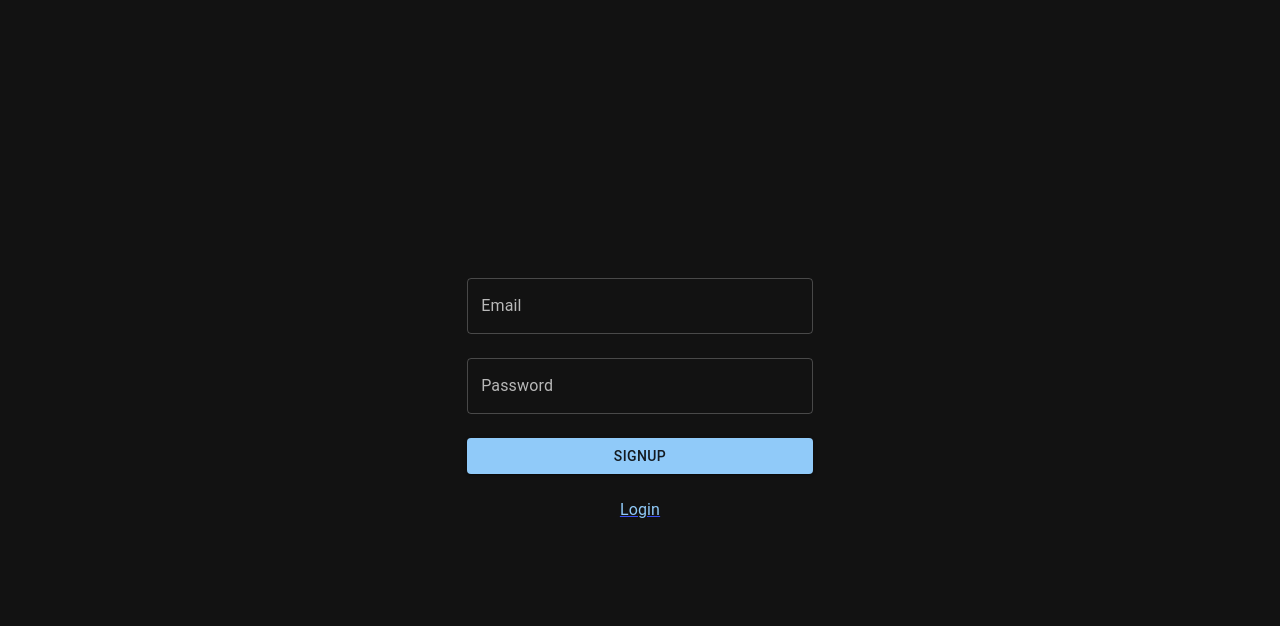
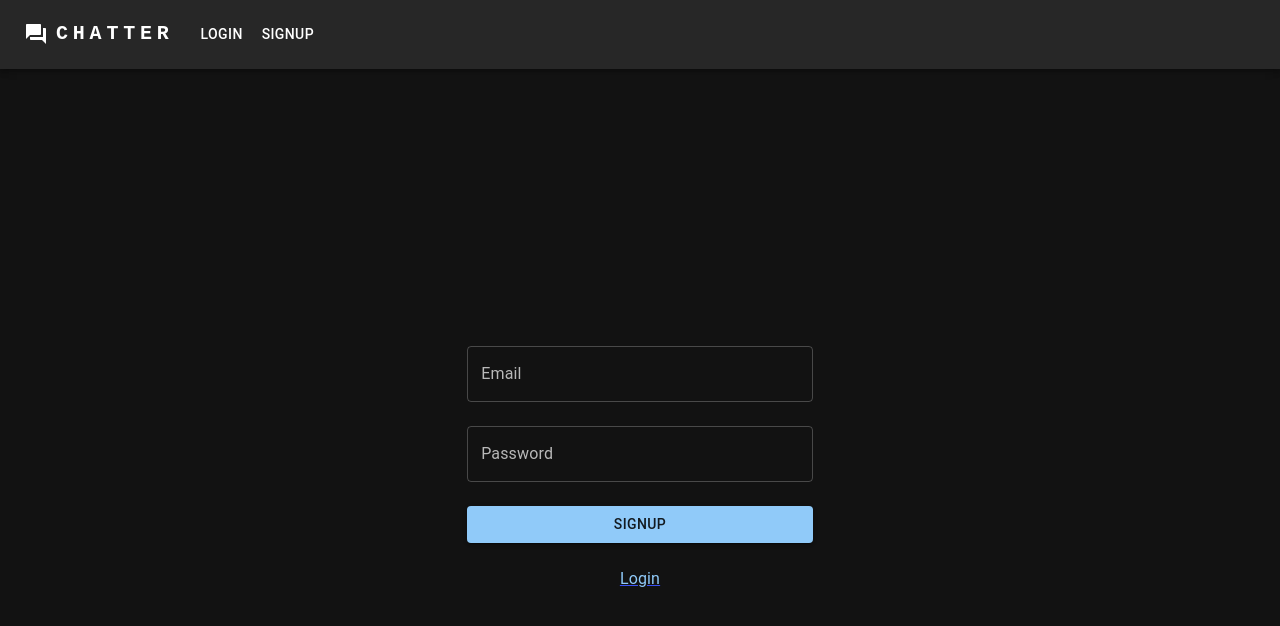
Before and after one commit to abarena/chatter-ui, a React (Create React App) app: page /signup in a window 1280 px wide. Shown: the top 626 px of the page. Built offline with nearby package versions, Linux system fonts and the light colour scheme; no server answers.

Commit message:
Implement  Hader, Navigation and Branding components and mobile versions

```diff
--- a/src/App.tsx
+++ b/src/App.tsx
@@ -4,6 +4,8 @@ import router from "./components/Routes";
 import { ApolloProvider } from "@apollo/client";
 import client from "./constants/apollo-client";
 import Guard from "./components/auth/Guard";
+import Header from "./components/header/Header";
+import Snackbar from "./components/snackbar/Snackbar";
 
 const darkTheme = createTheme({
   palette: {
@@ -14,12 +16,14 @@ const darkTheme = createTheme({
 const App = () => {
   return <ApolloProvider client={client}>
       <ThemeProvider theme={darkTheme}>
-      <CssBaseline />
+      <CssBaseline/>
+      <Header/>
         <Container>
           <Guard>
-            <RouterProvider router={router} />
+            <RouterProvider router={router}/>
           </Guard>
         </Container>
+        <Snackbar/>
     </ThemeProvider>
   </ApolloProvider>
 }
--- /dev/null
+++ b/src/components/header/Branding.tsx
@@ -0,0 +1,28 @@
+import ForumIcon from '@mui/icons-material/Forum';
+import Typography from '@mui/material/Typography';
+import router from '../Routes';
+
+const Branding = () => {
+  return <>
+    <ForumIcon sx={{ display: { xs: 'none', md: 'flex' }, mr: 1 }} />
+    <Typography
+      variant="h6"
+      noWrap
+      onClick={() => router.navigate("/")}
+      sx={{
+        mr: 2,
+        display: { xs: 'none', md: 'flex' },
+        fontFamily: 'monospace',
+        fontWeight: 700,
+        cursor: 'pointer',
+        letterSpacing: '.3rem',
+        color: 'inherit',
+        textDecoration: 'none',
+      }}
+    >
+      CHATTER
+    </Typography>
+  </>
+}
+
+export default Branding
--- /dev/null
+++ b/src/components/header/Header.tsx
@@ -0,0 +1,48 @@
+import AppBar from '@mui/material/AppBar';
+import Toolbar from '@mui/material/Toolbar';
+import Container from '@mui/material/Container';
+import Branding from './Branding';
+import MobileNavigation from './mobile/MobileNavigation';
+import MobileBranding from './mobile/MobileBranding';
+import Navigation from './Navigation';
+import Settings from './Settings';
+import { useReactiveVar } from '@apollo/client';
+import { authenticatedVar } from '../../constants/authenticated';
+import { Page } from '../../interfaces/page.interface';
+
+
+const pages: Page[] = [
+  {
+    title: "Home",
+    path: "/"
+  },
+];
+
+const unauthenticatedPages: Page[] = [
+  {
+    title: "Login",
+    path: "/login"
+  },
+  {
+    title: "Signup",
+    path: "/signup"
+  }
+];
+
+const Header = () => {
+  const authenticated = useReactiveVar(authenticatedVar);
+  return (
+    <AppBar position="static">
+      <Container maxWidth="xl">
+        <Toolbar disableGutters>
+          <Branding />
+          <MobileNavigation pages={authenticated ? pages : unauthenticatedPages} />
+          <MobileBranding />
+          <Navigation pages={authenticated ? pages : unauthenticatedPages} />
+          {authenticated && <Settings/>}
+        </Toolbar>
+      </Container>
+    </AppBar>
+  );
+}
+export default Header;
--- /dev/null
+++ b/src/components/header/Navigation.tsx
@@ -0,0 +1,25 @@
+
+import Box from '@mui/material/Box';
+import Button from '@mui/material/Button';
+import { Page } from '../../interfaces/page.interface';
+import router from '../Routes';
+
+interface NavigationProps {
+  pages: Page[]
+}
+
+const Navigation = ({ pages }: NavigationProps) => {
+  return <Box sx={{ flexGrow: 1, display: { xs: 'none', md: 'flex' } }}>
+    {pages.map((page) => (
+      <Button
+        key={page.title}
+        onClick={() => router.navigate(page.path)}
+        sx={{ my: 2, color: 'white', display: 'block' }}
+      >
+        {page.title}
+      </Button>
+    ))}
+  </Box>
+}
+
+export default Navigation
--- /dev/null
+++ b/src/components/header/Settings.tsx
@@ -0,0 +1,65 @@
+import { useState, MouseEvent } from 'react';
+import Box from '@mui/material/Box';
+import IconButton from '@mui/material/IconButton';
+import Typography from '@mui/material/Typography';
+import Menu from '@mui/material/Menu';
+import Avatar from '@mui/material/Avatar';
+import Tooltip from '@mui/material/Tooltip';
+import MenuItem from '@mui/material/MenuItem';
+import { useLogout } from '../../hooks/useLogout';
+import { onLogout } from '../../utils/logout';
+import { snackVar } from '../../constants/snack';
+import { UNKNOWN_ERROR_SNACK_MESSAGE } from '../../constants/errors';
+
+const Settings = () => {
+    const [anchorElUser, setAnchorElUser] = useState<null | HTMLElement>(null);
+    const { logout } = useLogout();
+
+    const handleOpenUserMenu = (event: MouseEvent<HTMLElement>) => {
+      setAnchorElUser(event.currentTarget);
+    };
+
+    const handleCloseUserMenu = () => {
+      setAnchorElUser(null);
+    };
+
+  return (
+    <Box sx={{ flexGrow: 0 }}>
+      <Tooltip title="Open settings">
+        <IconButton onClick={handleOpenUserMenu} sx={{ p: 0 }}>
+          <Avatar alt="Remy Sharp" src="/static/images/avatar/2.jpg" />
+        </IconButton>
+      </Tooltip>
+      <Menu
+        sx={{ mt: '45px' }}
+        id="menu-appbar"
+        anchorEl={anchorElUser}
+        anchorOrigin={{
+          vertical: 'top',
+          horizontal: 'right',
+        }}
+        keepMounted
+        transformOrigin={{
+          vertical: 'top',
+          horizontal: 'right',
+        }}
+        open={Boolean(anchorElUser)}
+        onClose={handleCloseUserMenu}
+      >
+        <MenuItem key="logout" onClick={async() => {
+          try {
+            await logout();
+            onLogout();
+            handleCloseUserMenu();
+          } catch (err) {
+            snackVar(UNKNOWN_ERROR_SNACK_MESSAGE)
+          }
+        }}>
+          <Typography sx={{ textAlign: 'center' }}>Logout</Typography>
+        </MenuItem>
+      </Menu>
+    </Box>
+  );
+}
+
+export default Settings
--- /dev/null
+++ b/src/components/header/mobile/MobileBranding.tsx
@@ -0,0 +1,31 @@
+import ForumIcon from '@mui/icons-material/Forum';
+import Typography from '@mui/material/Typography';
+import router from '../../Routes';
+
+
+const MobileBranding = () => {
+  return  <>
+    <ForumIcon sx={{ display: { xs: 'flex', md: 'none' }, mr: 1 }} />
+      <Typography
+        variant="h5"
+        noWrap
+        component="a"
+        onClick={() => router.navigate("/")}
+        sx={{
+          mr: 2,
+          display: { xs: 'flex', md: 'none' },
+          flexGrow: 1,
+          fontFamily: 'monospace',
+          cursor: 'pointer',
+          fontWeight: 700,
+          letterSpacing: '.3rem',
+          color: 'inherit',
+          textDecoration: 'none',
+        }}
+      >
+        CHATTER
+      </Typography>
+  </>
+}
+
+export default MobileBranding;
--- /dev/null
+++ b/src/components/header/mobile/MobileNavigation.tsx
@@ -0,0 +1,66 @@
+
+import { useState, MouseEvent } from 'react';
+import Box from '@mui/material/Box';
+import IconButton from '@mui/material/IconButton';
+import Typography from '@mui/material/Typography';
+import Menu from '@mui/material/Menu';
+import MenuIcon from '@mui/icons-material/Menu';
+import MenuItem from '@mui/material/MenuItem';
+import { Page } from '../../../interfaces/page.interface';
+import router from '../../Routes';
+
+interface MobileNavigationProps {
+  pages: Page[];
+}
+
+const MobileNavigation = ({ pages }: MobileNavigationProps) => {
+  const [anchorElNav, setAnchorElNav] = useState<null | HTMLElement>(null);
+
+  const handleOpenNavMenu = (event: MouseEvent<HTMLElement>) => {
+    setAnchorElNav(event.currentTarget);
+  };
+
+  const handleCloseNavMenu = () => {
+    setAnchorElNav(null);
+  };
+
+  return <Box sx={{ flexGrow: 1, display: { xs: 'flex', md: 'none' } }}>
+    <IconButton
+      size="large"
+      aria-label="account of current user"
+      aria-controls="menu-appbar"
+      aria-haspopup="true"
+      onClick={handleOpenNavMenu}
+      color="inherit"
+    >
+      <MenuIcon />
+    </IconButton>
+    <Menu
+      id="menu-appbar"
+      anchorEl={anchorElNav}
+      anchorOrigin={{
+        vertical: 'bottom',
+        horizontal: 'left',
+      }}
+      keepMounted
+      transformOrigin={{
+        vertical: 'top',
+        horizontal: 'left',
+      }}
+      open={Boolean(anchorElNav)}
+      onClose={handleCloseNavMenu}
+      sx={{ display: { xs: 'block', md: 'none' } }}
+    >
+      {pages.map((page) => (
+        <MenuItem key={page.title} onClick={() => {
+          router.navigate(page.path);
+          handleCloseNavMenu()
+        }}>
+          <Typography sx={{ textAlign: 'center' }}>{page.title}</Typography>
+        </MenuItem>
+      ))}
+    </Menu>
+  </Box>
+}
+
+export default MobileNavigation;
--- /dev/null
+++ b/src/constants/authenticated.ts
@@ -0,0 +1,3 @@
+import { makeVar } from "@apollo/client";
+
+export const authenticatedVar = makeVar(false)
--- /dev/null
+++ b/src/interfaces/page.interface.ts
@@ -0,0 +1,4 @@
+export interface Page {
+  title: string;
+  path: string;
+};
```
